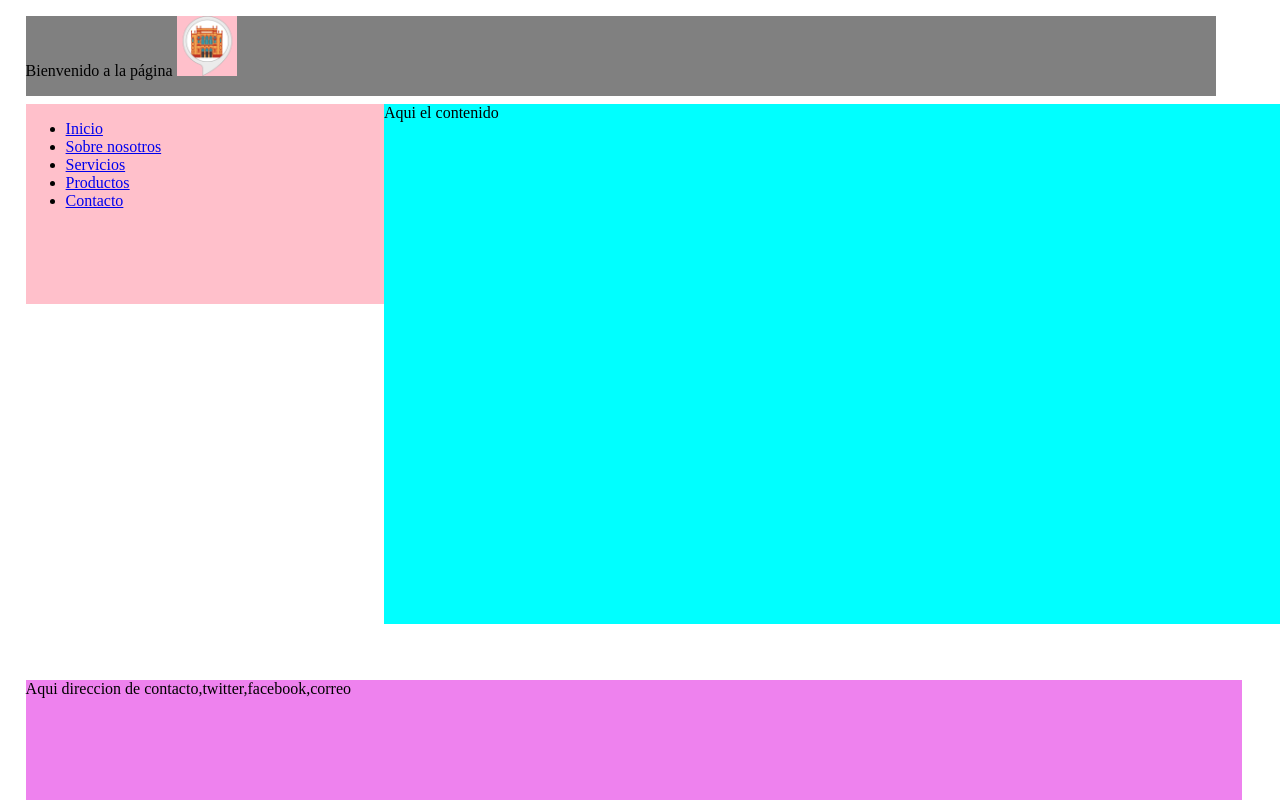
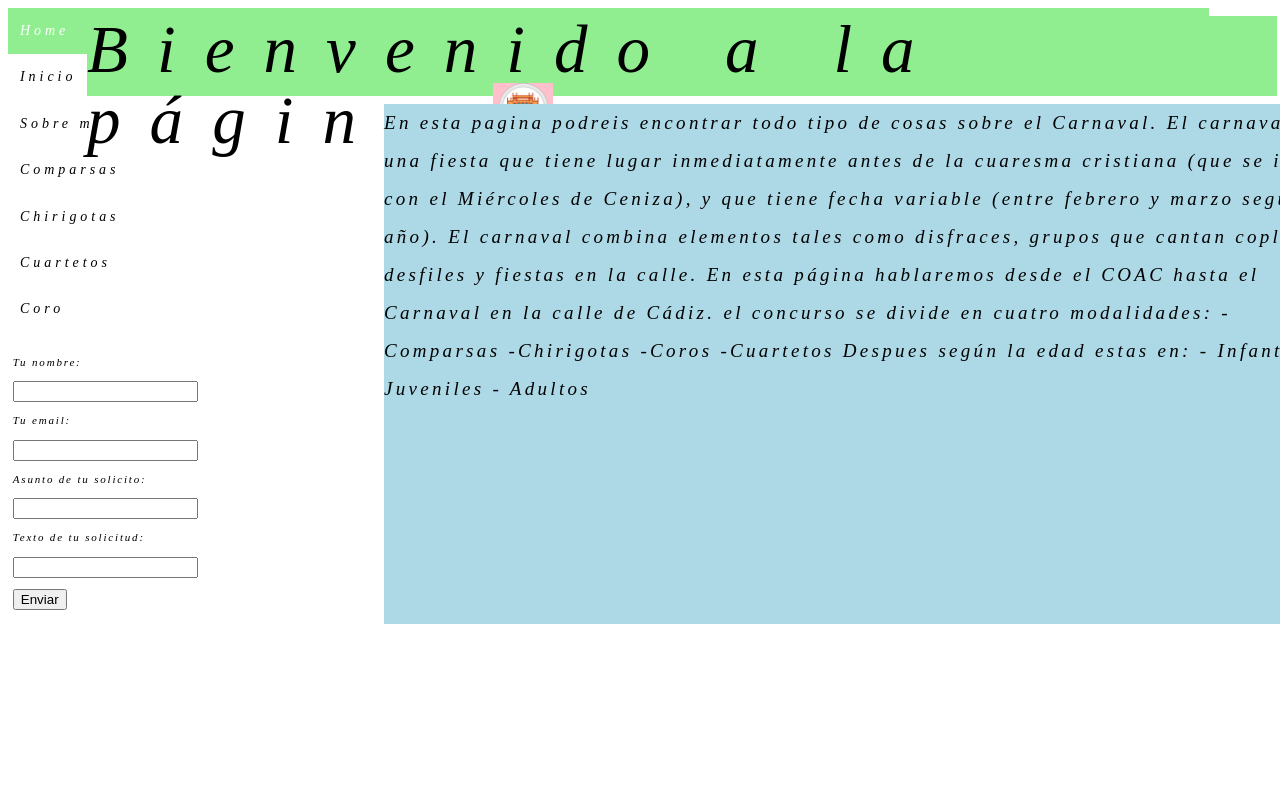
Before and after one commit to Mariinagomeez26/proyecto2021, a plain HTML site: page index.html in a window 1280 px wide. Drawn offline with Linux system fonts and the light colour scheme.

Commit message:
Add files via upload

```diff
--- a/CSS/estilo.css
+++ b/CSS/estilo.css
@@ -5,10 +5,15 @@ h1{
 #cabecera{
 	position: absolute;
 	top: 2%;
-	left: 2%;
+	left: 87;
 	height: 10%;
 	width: 93%;
-	background-color: grey;
+	background-color: lightgreen;
+	font-size: 67px;
+line-height: 1;
+letter-spacing: 0.434em;
+font-weight: 400;
+font-style: italic;
 }
 
 #cabecera img {
@@ -23,17 +28,40 @@ h1{
 	left: 30%;
 	height: 65%;
 	width: 75%;
-	background-color: cyan;
+	background-color: lightblue;
+    font-size: 19px;
+    line-height: 2;
+    letter-spacing: 0.174em;
+    font-weight: 300;
+    font-style: italic;
+}
+.vertical-menu {
+  width: 200px;
+  left: 30px;
+  height: 34%;
+	width: 95%;
+}
 
+.vertical-menu a {
+  background-color: white;
+  color: black;
+  display: block;
+  padding: 12px;
+  text-decoration: none;
+  font-size: 14px;
+line-height: 1.6;
+letter-spacing: 0.283em;
+font-style: italic;
 }
-#indice{
-	position: absolute;
-	top: 13%;
-	left: 2%;
-	height: 25%;
-	width: 75%;
-	background-color: pink;
 
+.vertical-menu a.hover {
+	background-color:lightgreen;
+}
+
+.vertical-menu a.active {
+  background-color: lightgreen;
+  color: white;
+  left: 23%;
 }
 #piedepagina{
 	position: absolute;
@@ -52,3 +80,15 @@ h1{
  background-color: green;
  color:;
  }
+ #Formulario{
+ position: absolute;
+	top: 344;
+	left: 1%;
+	height: 34%;
+	width: 95%;
+	background-color: ;
+	font-size: 11px;
+line-height: 1.4;
+letter-spacing: 0.165em;
+font-style: italic;
+}
--- a/index.html
+++ b/index.html
@@ -4,26 +4,47 @@
 
 	</head>
 	<body>
+
+		<div class="vertical-menu">
+  <a href="#" class="active">Home</a>
+  <a href=otra.html>Inicio</a>
+  <a href=nuevo.html>Sobre mi</a>
+  <a href=”#”>Comparsas</a>
+  <a href=”#”>Chirigotas</a>
+  <a href=”#”>Cuartetos</a>
+  <a href=”#”>Coro</a>
+</div>
 		<div id="cabecera">
 			Bienvenido a la página
 			<img class="original" src="Imagenes/proyecto.png" alt="Carnaval" />
 		</div>
-		<div id="indice">
-		 	<na>
-		 			<ul id=”button”>
- <li><a href=”#”>Inicio</a></li>
- <li><a href=”#”>Sobre nosotros</a></li>
- <li><a href=”#”>Servicios</a></li>
- <li><a href=”#”>Productos</a></li>
- <li><a href=”#”>Contacto</a></li>
- </ul>
+		<div id="contenido">
+			En esta pagina podreis encontrar todo tipo de cosas sobre el Carnaval.
+			El carnaval es una fiesta que tiene lugar inmediatamente antes de la cuaresma cristiana (que se inicia con el Miércoles de Ceniza), y que tiene fecha variable (entre febrero y marzo según el año). El carnaval combina elementos tales como disfraces, grupos que cantan coplas, desfiles y fiestas en la calle.
+			En esta página hablaremos desde el COAC hasta el Carnaval en la calle de Cádiz.
+			el concurso se divide en cuatro modalidades:
+			-Comparsas
+			-Chirigotas
+			-Coros
+			-Cuartetos
+			Despues según la edad estas en:
+			- Infantiles
+			- Juveniles
+			- Adultos
 
 		</div>
-		<div id="contenido">
-			Aqui el contenido
-		</div>
-		<div id="piedepagina">
-			Aqui direccion de contacto,twitter,facebook,correo
+		<div id="Formulario">
+			<form>
+  				<p>Tu nombre:</p>
+  				<input type="text" name="nombre"/>
+  				<p>Tu email:</p>
+  				<input type="text" name="email"/>
+  				<p>Asunto de tu solicito:</p>
+  				<input type="text" name="asunto"/>
+  				<p>Texto de tu solicitud:</p>
+  				<input type="textarea" name="solicitud"/ rows="5" cols="40">
+ 				<p><input type="submit" value="Enviar"></p>
+			</form>
 		</div>
 	</body>
 </html>
```
Also changed, not shown: nuevo.html (added, +6 -0 lines), otra.html (added, +29 -0 lines).
